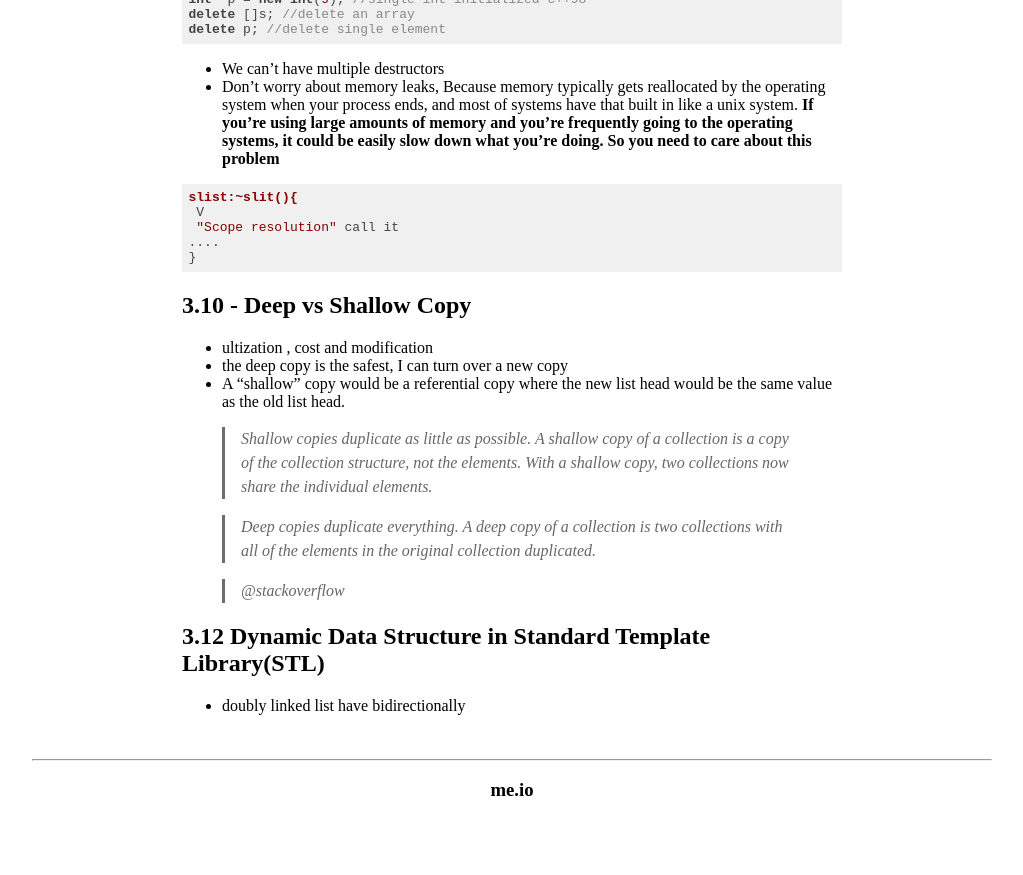
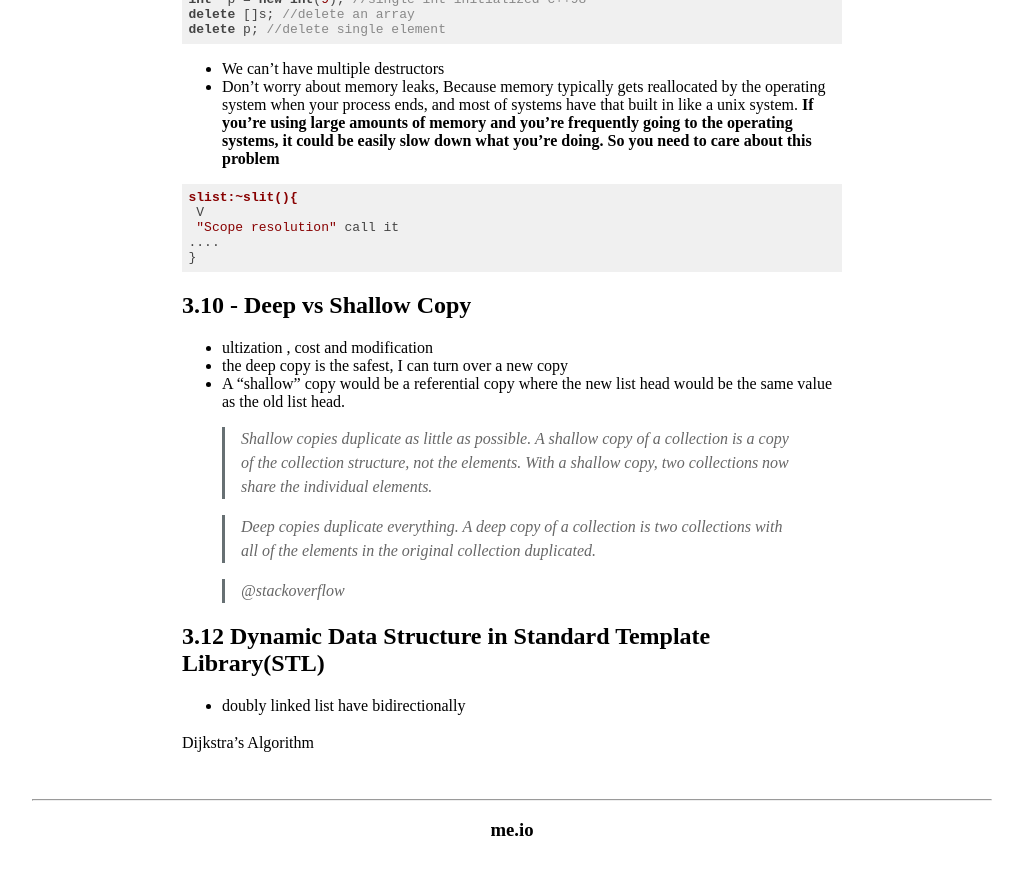
Before and after one commit to congdv/congdv.github.io, a Jekyll site: the page built from _posts/2017-07-31-C++-for-c-programer-coursera.md, in a window 1280 px wide and 900 px high, scrolled down 3426 px. Shown: the top 875 px of the window, without its empty margins (128-1151 px from the left). Built offline with Jekyll 4.4.1, drawn with Linux system fonts in a browser that asks for light colours.

Commit message:
Update 2017-07-31-C++-for-c-programer-coursera.md

```diff
--- a/_posts/2017-07-31-C++-for-c-programer-coursera.md
+++ b/_posts/2017-07-31-C++-for-c-programer-coursera.md
@@ -161,3 +161,5 @@ slist:~slit(){
 ## 3.12 Dynamic Data Structure in Standard Template Library(STL)
 
 - doubly linked list have bidirectionally
+
+[Dijkstra's Algorithm](https://www.youtube.com/watch?v=GazC3A4OQTE&t=578s)
```
